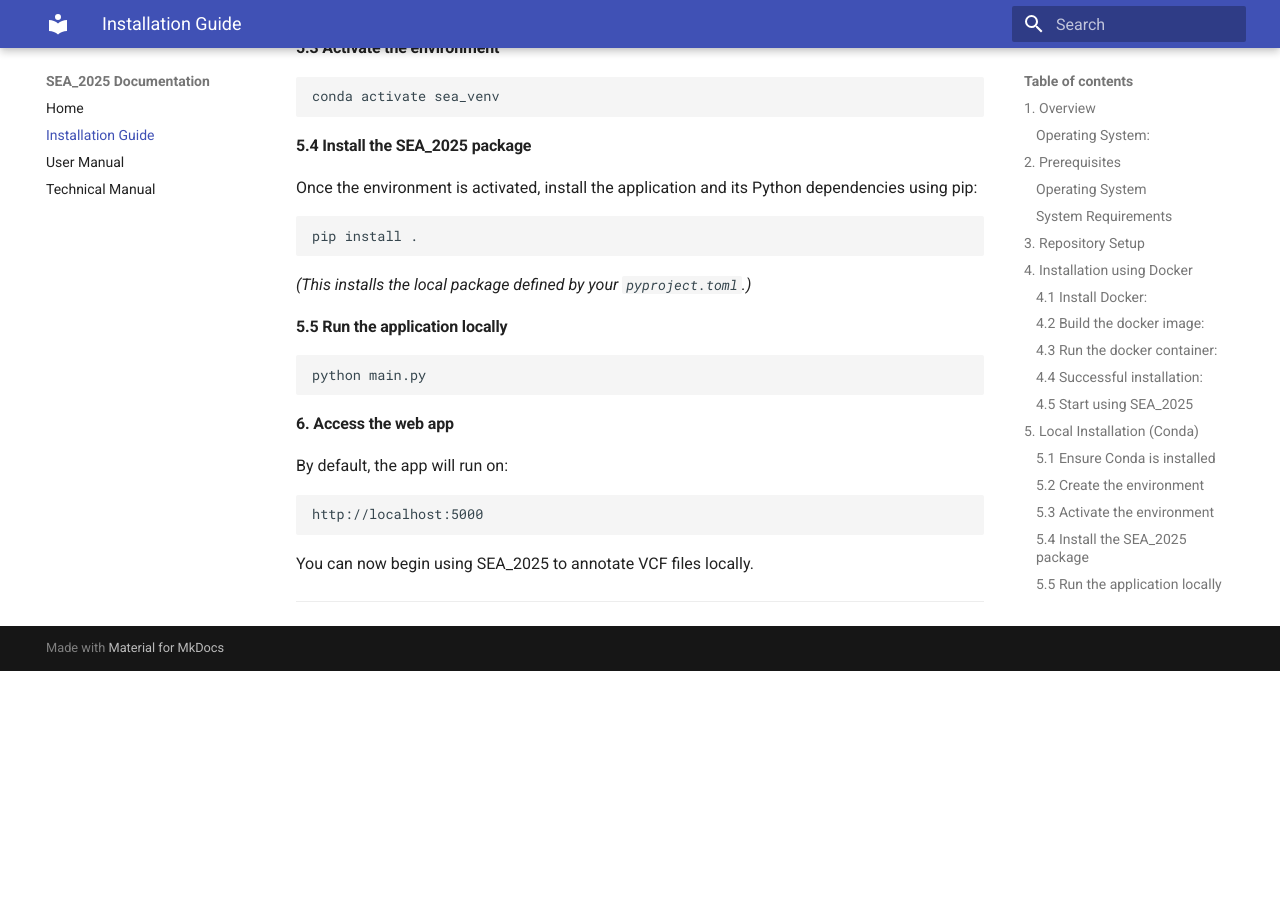
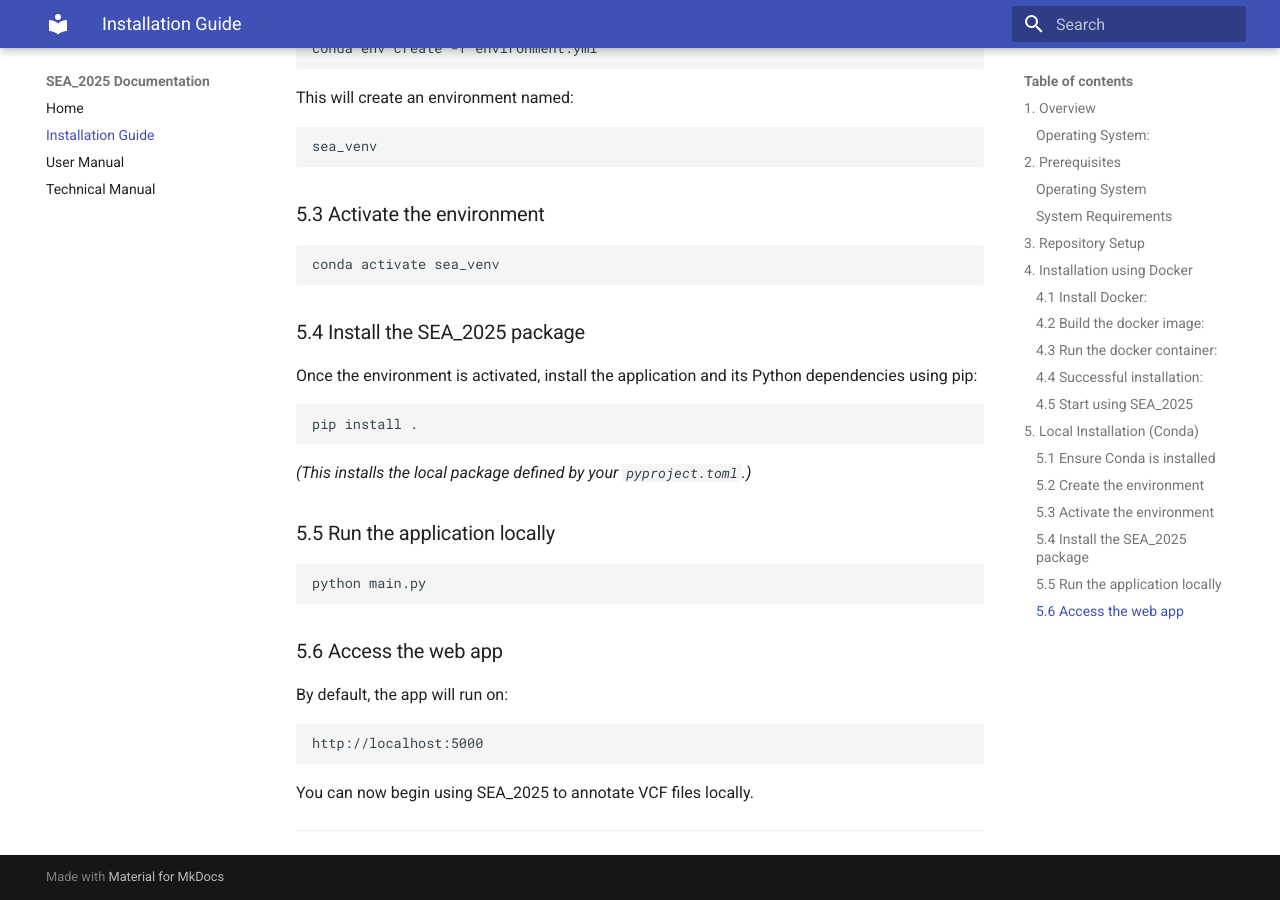
Before and after one commit to RebeccaSizer/Software_Engineering_Assessment_2025_AR_RW_RS, an MkDocs documentation site: the page built from docs/installation.md, in a window 1280 px wide and 900 px high, scrolled down 2812 px. Built offline with MkDocs 1.6.1 and Material for MkDocs 9.7.7, drawn with Linux system fonts in a browser that asks for light colours; before the commit the page ends 3483 px from its top, so only the background shows below that.

Commit message:
First draft documentation. git hub page created for documentation using mkdocs. https://github.com/RebeccaSizer/Software_Engineering_Assessment_2025_AR_RW_RS/issues/83

````diff
--- a/docs/installation.md
+++ b/docs/installation.md
@@ -7,7 +7,7 @@
 SEA_2025 is a web application designed to annotate VCF files with ClinVar variant information.
 This guide explains how to install SEA_2025 using **Docker (recommended)** or **locally on your machine**.
 
-#### Operating System:
+### Operating System:
 SEA_2025 has been developed on Ubuntu linux systems.<br>
 We cannot guarantee it's compatibility with other operating systems.
 
@@ -39,7 +39,7 @@ cd Software_Engineering_Assessment_2025_AR_RW_RS
 ---
 
 ## 4. Installation using Docker
-#### 4.1 Install Docker:
+### 4.1 Install Docker:
 SEA_2025 is configured to run using a docker container, and thus it is necessary that docker is installed on your system as a prerequisite.
 ```bash
 sudo apt update
@@ -48,7 +48,7 @@ docker --version
 ```
 If Docker prints a version number, installation was successful.
 
-#### 4.2 Build the docker image:
+### 4.2 Build the docker image:
 This can take a few minutes.
 
 ```
@@ -60,13 +60,13 @@ administrative privileges. If you encounter a "permission denied while trying to
 to the Docker daemon" error, prefix Docker commands with `sudo`.
 
 If you do not have permission to use `sudo`, please contact your system administrator.
-#### 4.3 Run the docker container:
+### 4.3 Run the docker container:
 
 ```
 docker run -p 5000:5000 sea_app
 ```
 
-#### 4.4 Successful installation:
+### 4.4 Successful installation:
 
 If Docker runs successfully, you will see the following printout in the terminal:
 ```
@@ -79,7 +79,7 @@ If Docker runs successfully, you will see the following printout in the terminal
 The application will now be available at:
 http://127.0.0.1:5000
 
-#### 4.5 Start using SEA_2025
+### 4.5 Start using SEA_2025
 Congratulations, SEA_2025 has been installed successfully and you can now start annotating vcfs with variant information from ClinVar.
 
 Please refer to the [User Manual](user_manual.md) for instructions on how to use SEA_2025.
@@ -91,13 +91,13 @@ Please refer to the [User Manual](user_manual.md) for instructions on how to use
 SEA_2025 includes a pre-configured `environment.yml` file that sets up a dedicated
 Conda environment for running the application locally.
 
-#### 5.1 Ensure Conda is installed
+### 5.1 Ensure Conda is installed
 
 If you do not already have Conda on your system, install **Miniconda** or **Anaconda**:
 
 (https://docs.conda.io/en/latest/)
 
-#### 5.2 Create the environment
+### 5.2 Create the environment
 
 From the root folder of the repository:
 
@@ -111,13 +111,13 @@ This will create an environment named:
 sea_venv
 ```
 
-#### 5.3 Activate the environment
+### 5.3 Activate the environment
 
 ```bash
 conda activate sea_venv
 ```
 
-#### 5.4 Install the SEA_2025 package
+### 5.4 Install the SEA_2025 package
 
 Once the environment is activated, install the application and its Python
 dependencies using pip:
@@ -128,13 +128,13 @@ pip install .
 
 *(This installs the local package defined by your `pyproject.toml`.)*
 
-#### 5.5 Run the application locally
+### 5.5 Run the application locally
 
 ```bash
 python main.py
 ```
 
-#### 6. Access the web app
+### 5.6 Access the web app
 
 By default, the app will run on:
 
````
Also changed, not shown: README.md (+4 -4 lines), docs/index.md (+4 -4 lines), docs/user_manual.md (+4 -4 lines).
